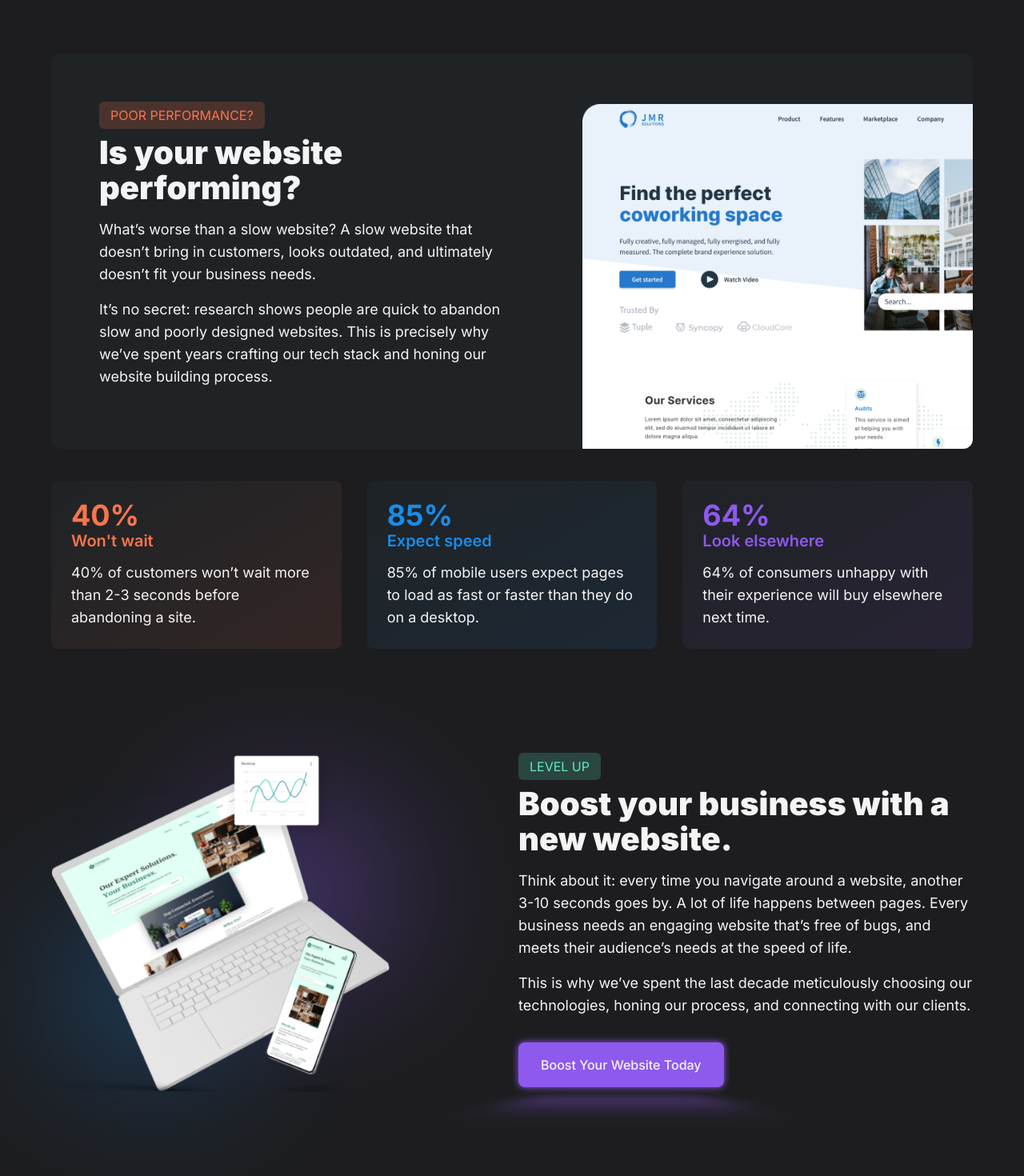
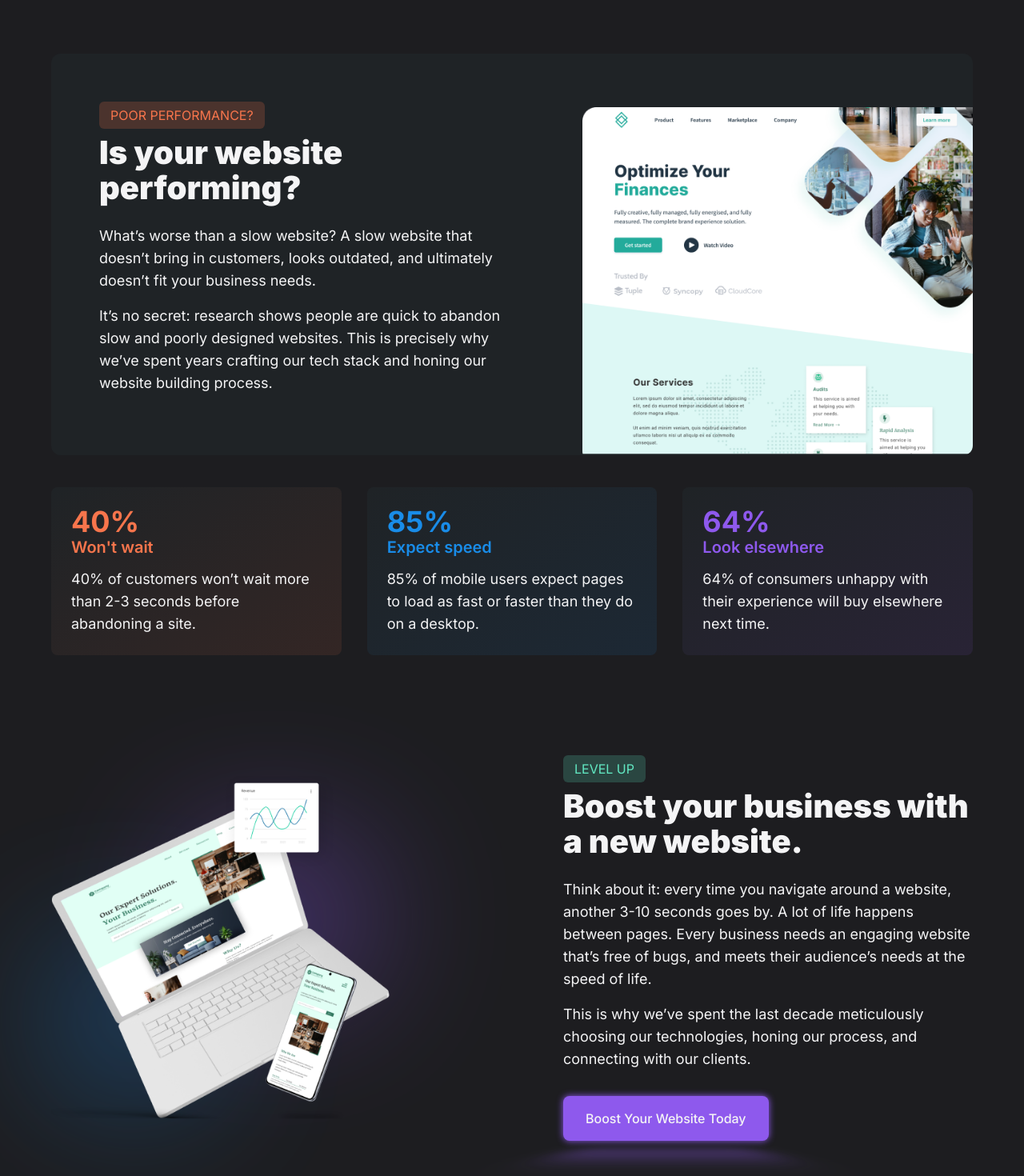
Before and after one commit to jaminwebdev/outfoxweb-sveltekit, a SvelteKit app: page /web-development in a window 1280 px wide. Shown: the part 920-2390 px from the top of the page at 80% size. Built offline with nearby package versions, Linux system fonts and the light colour scheme.

Commit message:
web dev spacing changes

```diff
--- a/src/routes/web-development/+page.svelte
+++ b/src/routes/web-development/+page.svelte
@@ -3,7 +3,7 @@
 	import ImgBackground from '$lib/components/ImgBackground.svelte';
 	import BenefitCard from '$lib/components/BenefitCard.svelte';
 	import Checkmark from '$lib/components/Checkmark.svelte';
-	import CoworkImg from '$lib/images/Cowork_Header.png?format=webp&quality=100&w=550';
+	import FinanceImg from '$lib/images/Finance_Header.png?format=webp&quality=100&w=550';
 	import StatCard from '$lib/components/StatCard.svelte';
 	import LaptopImg from '$lib/images/Laptop_Metrics_Left.png?format=webp&quality=75&w=513';
 	import TestimonialRow from '$lib/components/TestimonialRow.svelte';
@@ -55,7 +55,7 @@
 		<p class="bg-orange/20 text-orange py-[5px] px-[14px] rounded-md inline-block text-base mb-2">
 			POOR PERFORMANCE?
 		</p>
-		<h2 class="mb-4">Is your website performing?</h2>
+		<h2 class="mb-6">Is your website performing?</h2>
 		<p class="mb-8 lg:mb-4">
 			What’s worse than a slow website? A slow website that doesn’t bring in customers, looks
 			outdated, and ultimately doesn’t fit your business needs.
@@ -68,7 +68,7 @@
 	</div>
 	<!-- Right column -->
 	<img
-		src={CoworkImg}
+		src={FinanceImg}
 		width="602"
 		height="513"
 		alt="Coworking business website design"
@@ -94,7 +94,9 @@
 			>64% of consumers unhappy with their experience will buy elsewhere next time.</span>
 	</StatCard>
 </section>
-<section id="solution" class="grid grid-cols-1 lg:grid-cols-2 gap-4 items-center my-[125px]">
+<section
+	id="solution"
+	class="grid grid-cols-1 lg:grid-cols-2 gap-12 md:gap-32 items-center my-[125px]">
 	<div class="relative flex justify-center lg:justify-start">
 		<img
 			class="relative z-[1] max-w-[425px] w-full"
@@ -110,7 +112,7 @@
 		<p class="bg-primary/20 text-primary py-[5px] px-[14px] rounded-md inline-block text-base mb-2">
 			LEVEL UP
 		</p>
-		<h2 class="mb-4">Boost your business with a new website.</h2>
+		<h2 class="mb-6">Boost your business with a new website.</h2>
 		<p>
 			Think about it: every time you navigate around a website, another 3-10 seconds goes by. A lot
 			of life happens between pages. Every business needs an engaging website that’s free of bugs,
```
